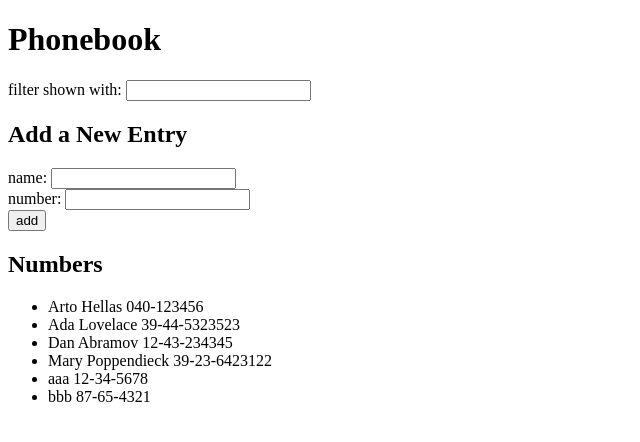
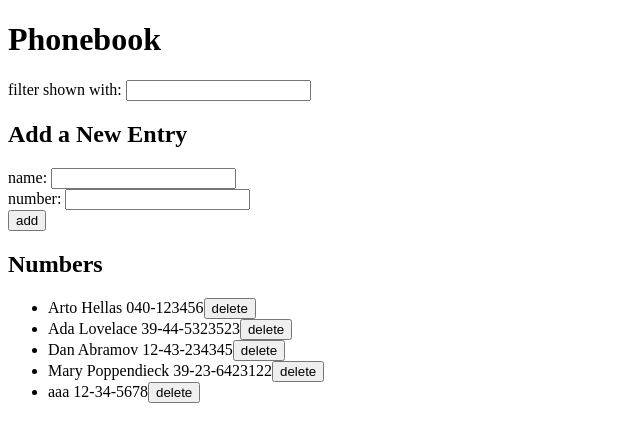
Before and after one commit to dake3601/FullStackOpen, a React (Create React App) app in the folder part2/phonebook/: page / in a window 1280 px wide. Shown: the top 442 px of the page, without its empty margins (0-640 px from the left). Built offline with nearby package versions, Linux system fonts and the light colour scheme; data requests are answered from the project's data file.

Commit message:
Part 2.17

```diff
--- a/part2/phonebook/db.json
+++ b/part2/phonebook/db.json
@@ -24,11 +24,6 @@
       "name": "aaa",
       "number": "12-34-5678",
       "id": 5
-    },
-    {
-      "name": "bbb",
-      "number": "87-65-4321",
-      "id": 6
     }
   ]
 }
--- a/part2/phonebook/src/App.js
+++ b/part2/phonebook/src/App.js
@@ -32,11 +32,22 @@ const PersonForm = ({ addPerson, newName, handleNameChange, newNumber, handlePho
   </form>
 )
 
-const Person = ( { person } ) => <li>{person.name} {person.number}</li>
-
-const Persons = ({ personsToShow }) => (
+const Person = ( { person, deletePerson } ) => (
+  <li>
+    {person.name} {person.number}
+    <button onClick={() => deletePerson(person)}>
+      delete
+    </button>
+  </li>
+)
+const Persons = ({ personsToShow, deletePerson }) => (
   <ul>
-    {personsToShow.map((person) => <Person key={person.name} person={person}/>)}
+    {personsToShow.map((person) =>
+      <Person
+        key={person.name}
+        person={person}
+        deletePerson={deletePerson}
+      />)}
   </ul>
 )
 
@@ -77,6 +88,20 @@ const App = () => {
       })
   }
 
+  const deletePerson = (person) => {
+    if (window.confirm(`Delete ${person.name}?`)) {
+      const deletedPerson = persons.filter(p => p.id !== person.id)
+      entriesService.remove(person.id)
+      .then(() => {
+        setPersons(deletedPerson)
+      })
+      .catch(error => {
+        alert(`the person '${person.name}' was already deleted from server`)
+        setPersons(deletedPerson)
+      })
+  }
+  }
+
   const handleNameChange = (event) => {
     setNewName(event.target.value)
   }
@@ -113,6 +138,7 @@ const App = () => {
       <h2>Numbers</h2>
       <Persons
         personsToShow={personsToShow}
+        deletePerson={deletePerson}
       />
     </div>
   )
--- a/part2/phonebook/src/services/entries.js
+++ b/part2/phonebook/src/services/entries.js
@@ -11,9 +11,14 @@ const create = newObject => {
   return request.then(response => response.data)
 }
 
+const remove = id => {
+  return axios.delete(`${baseUrl}/${id}`).then()
+}
+
 const entriesService = {
   getAll,
   create,
+  remove
 }
 
 
```
